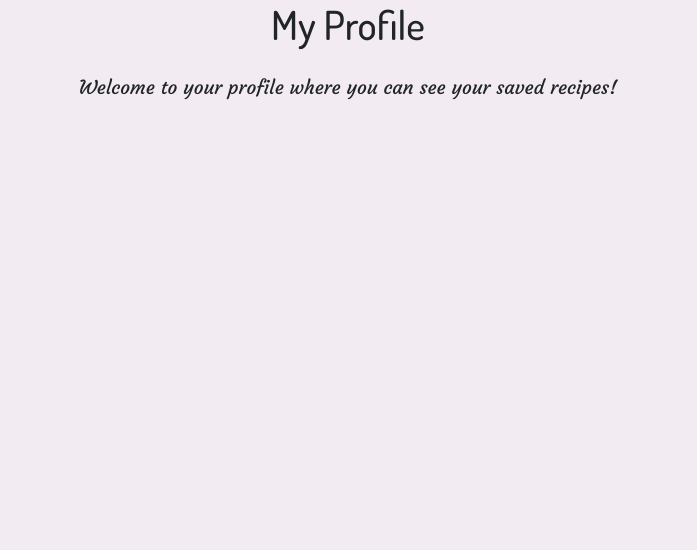
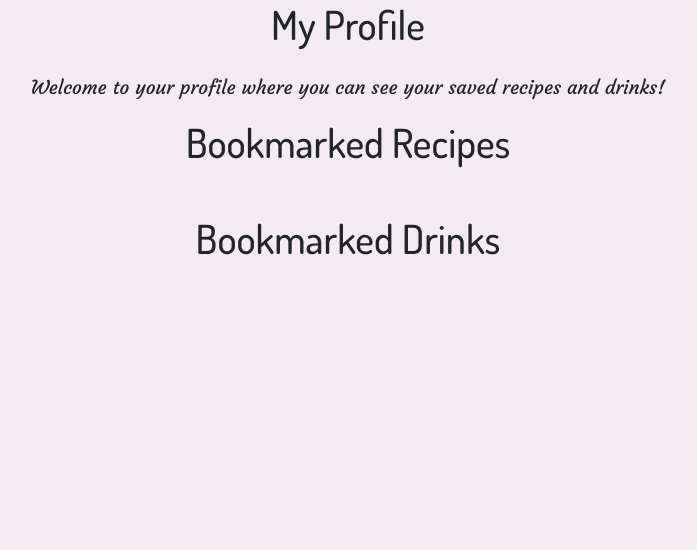
Before and after one commit to annacakes281/annas-cookbook-blog, a Django app: template templates/my_profile.html in a window 1280 px wide. Shown: the part 71-621 px from the top of the page, without its empty margins (292-989 px from the left). Run offline with Django 3.2, Linux system fonts and the light colour scheme; the template is opened without the code that fills it, so the values that code supplies are empty; some libraries are stand-ins or nearby versions.

Commit message:
add css to profile to display correctly

```diff
--- a/recipe_site/views.py
+++ b/recipe_site/views.py
@@ -125,6 +125,7 @@ def contact_page(request):
 def my_profile(request):
     recipe = Post.objects.filter(bookmarks=request.user)
     drinks = Drink.objects.filter(bookmarks=request.user)
+    paginate_by = 3
     return render(request, 'my_profile.html', {'recipe': recipe, 'drinks': drinks})
 
 
--- a/static/css/style.css
+++ b/static/css/style.css
@@ -313,6 +313,13 @@ nav {
     color: #b630d1;
 }
 
+/* profile page */
+
+.bookmarked>li {
+    display: inline-flex;
+    flex-wrap: wrap;
+}
+
 /* misc */
 
 .hr-trans {
--- a/templates/my_profile.html
+++ b/templates/my_profile.html
@@ -3,12 +3,19 @@
 <div class="container-fluid">
   <div class="row">
     <h1 class="text-center recipe-title">My Profile</h1>
-        <hr class="hr-trans">
+    <hr class="hr-trans" />
     <p class="text-center" id="about">
-        Welcome to your profile where you can see your saved recipes!
+      Welcome to your profile where you can see your saved recipes and drinks!
     </p>
   </div>
+</div>
 
+<div class="container-fluid">
+    <div class="row">
+        <h1 class="text-center recipe-title">Bookmarked Recipes</h1>
+        <div>
+            <ul class="bookmarked">
+                <li>
                     {% for post in recipe %}
                     <div class="col-md-4">
                         <div class="card mb-4">
@@ -26,12 +33,24 @@
                                 </div>
 
                                 <a href="{% url 'view_recipe' post.slug %}" class="post-link">
-                    <h2 class="card-title recipe-title">{{ post.recipe_name }}</h2></a>
+                                    <h2 class="card-title recipe-title">{{ post.recipe_name }}</h2>
+                                </a>
                             </div>
                         </div>
                     </div>
                     {% endfor %}
+                </li>
+            </ul>
+        </div>
+    </div>
+</div>
 
+<div class="container-fluid">
+    <div class="row">
+        <h1 class="text-center recipe-title">Bookmarked Drinks</h1>
+        <div>
+            <ul class="bookmarked">
+                <li>
                     {% for drink in drinks %}
                     <div class="col-md-4">
                         <div class="card mb-4">
@@ -55,5 +74,10 @@
                         </div>
                     </div>
                     {% endfor %}
+                </li>
+            </ul>
         </div>
+    </div>
+</div>
+
 {% endblock %}
```
Lines whose indentation alone changed are shown as unchanged.
